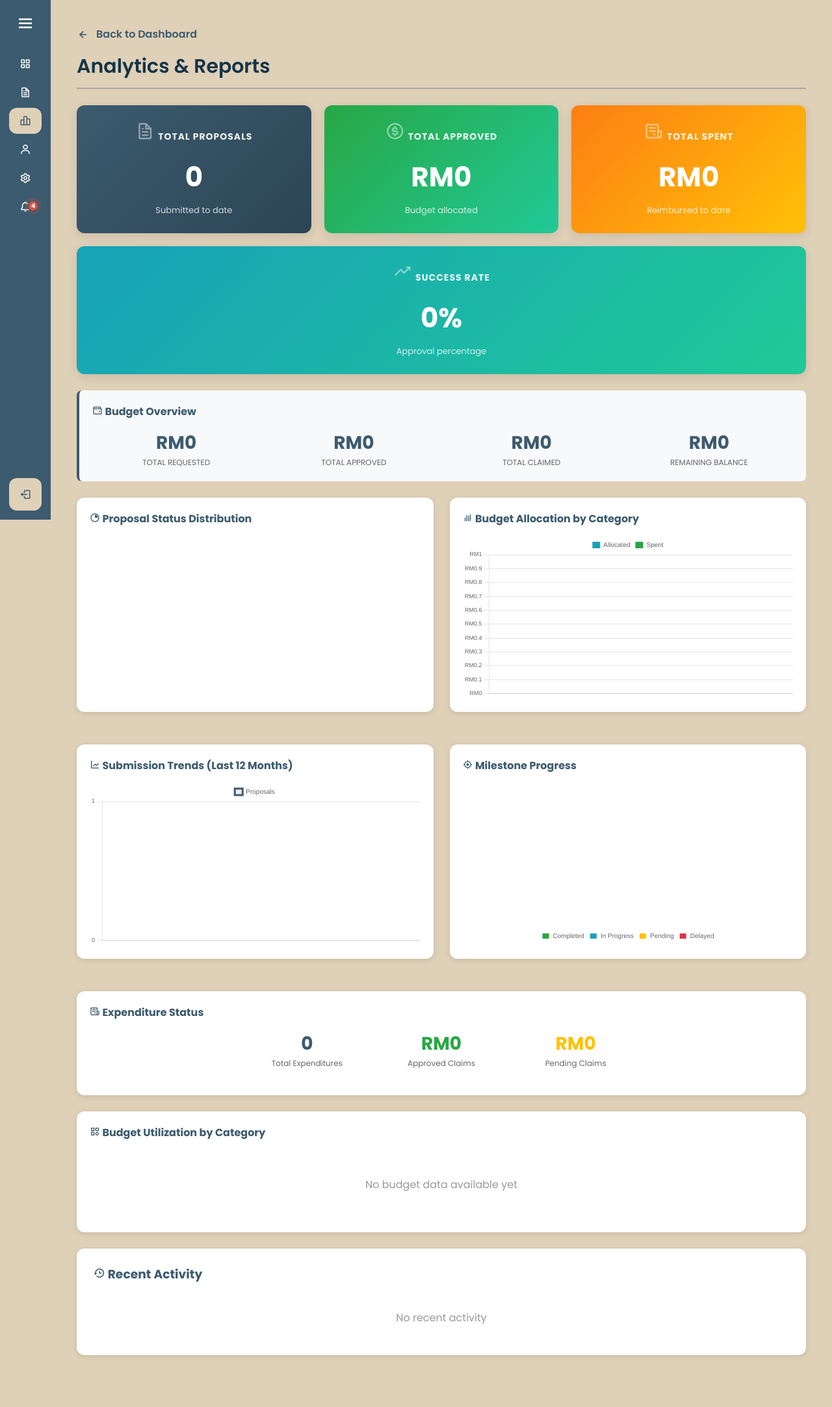
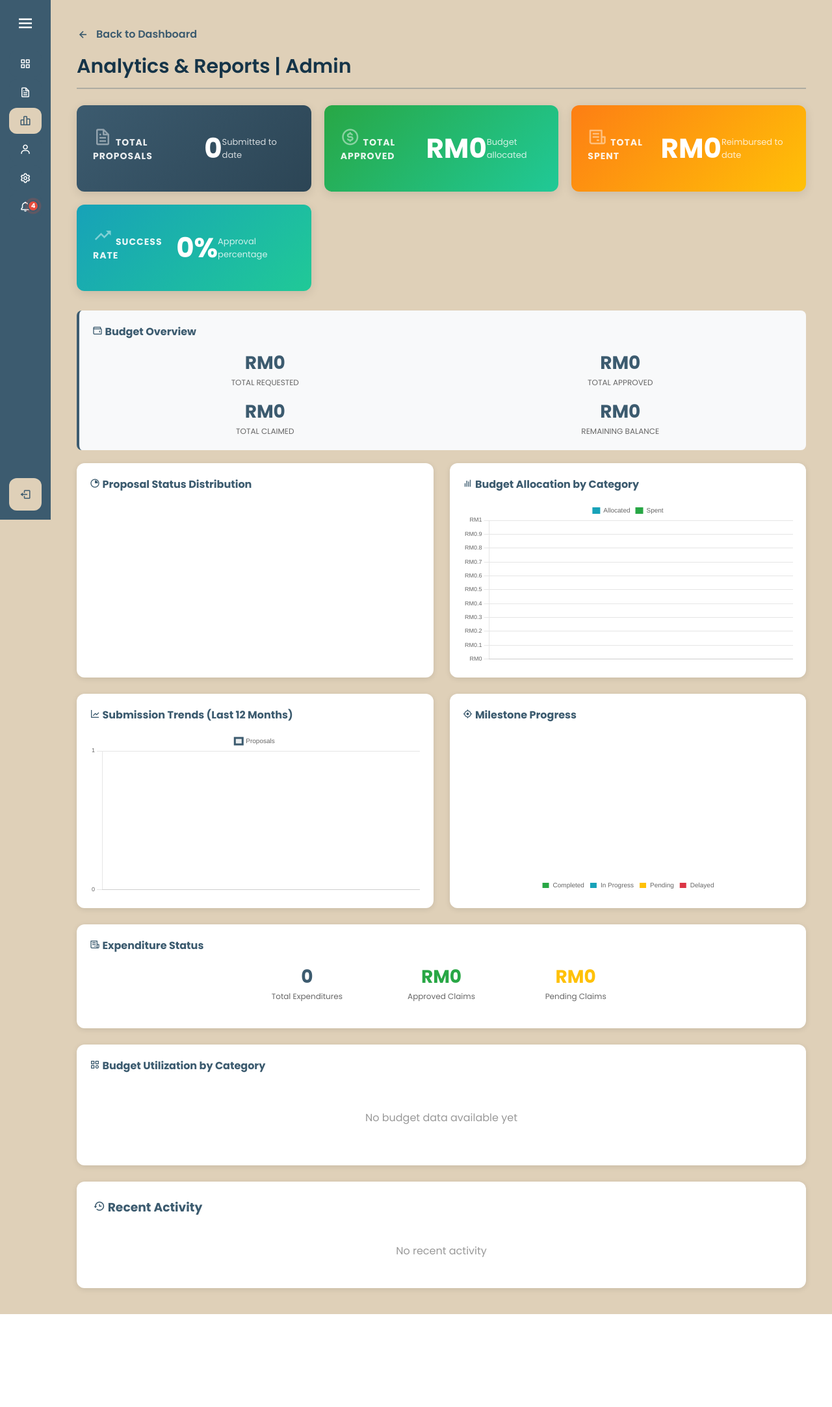
Before and after one commit to chanjyi/RGMS, a PHP site: page /researcher_analytics.php in a window 1280 px wide. Shown: the whole page at 65% size. After the commit the page ends 2023 px from the top, so only its background shows below. Run offline with PHP 8.4, Linux system fonts and the light colour scheme; a user stored in the database is signed in; data comes from the database, SQL or seed files in the repository; data that the repository does not hold is empty; a map, chart or similar area stays blank.

Commit message:
researcher analytics page ui modified

```diff
--- a/researcher_analytics.php
+++ b/researcher_analytics.php
@@ -35,7 +35,7 @@ $stmt->bind_param("s", $email);
 $stmt->execute();
 $stats['budget'] = $stmt->get_result()->fetch_assoc();
 
-// 3. Budget by Category (for approved grants)
+// 3. Budget by Category
 $category_query = "SELECT
     b.category,
     SUM(b.allocated_amount) as allocated,
@@ -114,22 +114,21 @@ $stats['recent_activity'] = [];
 while($row = $result->fetch_assoc()) {
     $stats['recent_activity'][] = $row;
 }
-
 ?>
 <!DOCTYPE html>
 <html lang="en">
 <head>
     <meta charset="UTF-8">
     <title>Research Analytics Dashboard</title>
-    <link rel="stylesheet" href="styling/style.css">
-    <link href="https://unpkg.com/boxicons@2.1.4/css/boxicons.min.css" rel="stylesheet">
+    <link rel="stylesheet" href="styling/style.css"> <link href="https://unpkg.com/boxicons@2.1.4/css/boxicons.min.css" rel="stylesheet">
     <script src="https://cdn.jsdelivr.net/npm/chart.js@4.4.0/dist/chart.umd.min.js"></script>
     <style>
+        /* Restored original layout styling */
         .analytics-grid {
             display: grid;
             grid-template-columns: repeat(auto-fit, minmax(280px, 1fr));
             gap: 20px;
-            margin-bottom: 20px;
+            margin-bottom: 30px;
         }
 
         .stat-card {
@@ -138,41 +137,15 @@ while($row = $result->fetch_assoc()) {
             padding: 25px;
             border-radius: 12px;
             box-shadow: 0 4px 15px rgba(0,0,0,0.1);
-            display: flex;
-            flex-direction: column;
-            justify-content: center;
         }
 
-        .stat-card.green {
-            background: linear-gradient(135deg, #28a745 0%, #20c997 100%);
-        }
+        .stat-card.green { background: linear-gradient(135deg, #28a745 0%, #20c997 100%); }
+        .stat-card.orange { background: linear-gradient(135deg, #fd7e14 0%, #ffc107 100%); }
+        .stat-card.blue { background: linear-gradient(135deg, #17a2b8 0%, #20c997 100%); }
 
-        .stat-card.orange {
-            background: linear-gradient(135deg, #fd7e14 0%, #ffc107 100%);
-        }
-
-        .stat-card.blue {
-            background: linear-gradient(135deg, #17a2b8 0%, #20c997 100%);
-        }
-
-        .stat-card h3 {
-            margin: 0 0 10px 0;
-            font-size: 14px;
-            opacity: 0.9;
-            text-transform: uppercase;
-            letter-spacing: 1px;
-        }
-
-        .stat-value {
-            font-size: 42px;
-            font-weight: bold;
-            margin: 10px 0;
-        }
-
-        .stat-label {
-            font-size: 13px;
-            opacity: 0.8;
-        }
+        .stat-card h3 { margin: 0 0 10px 0; font-size: 14px; opacity: 0.9; text-transform: uppercase; letter-spacing: 1px; }
+        .stat-value { font-size: 42px; font-weight: bold; margin: 10px 0; }
+        .stat-label { font-size: 13px; opacity: 0.8; }
 
         .chart-container {
             background: white;
@@ -184,30 +157,13 @@ while($row = $result->fetch_assoc()) {
             min-height: fit-content;
         }
 
-        .chart-container h3 {
-            margin: 0 0 15px 0;
-            color: #3C5B6F;
-            font-size: 16px;
-        }
-
-        .chart-wrapper {
-            position: relative;
-            height: 250px;
-            width: 100%;
-        }
+        .chart-container h3 { margin: 0 0 15px 0; color: #3C5B6F; font-size: 16px; }
+        .chart-wrapper { position: relative; height: 250px; width: 100%; }
 
         .grid-2 {
             display: grid;
             grid-template-columns: 1fr 1fr;
             gap: 25px;
-            margin-bottom: 25px;
-        }
-
-        .vertical-stack {
-            display: flex;
-            flex-direction: column;
-            gap: 25px;
-            margin-bottom: 25px;
         }
 
         .activity-list {
@@ -215,7 +171,6 @@ while($row = $result->fetch_assoc()) {
             padding: 25px;
             border-radius: 12px;
             box-shadow: 0 2px 8px rgba(0,0,0,0.1);
-            margin-bottom: 40px;
         }
 
         .activity-item {
@@ -227,86 +182,26 @@ while($row = $result->fetch_assoc()) {
         }
 
         .activity-item .type {
-            display: inline-block;
-            padding: 3px 10px;
-            background: #3C5B6F;
-            color: white;
-            border-radius: 12px;
-            font-size: 11px;
-            margin-right: 10px;
+            display: inline-block; padding: 3px 10px; background: #3C5B6F; color: white; border-radius: 12px; font-size: 11px; margin-right: 10px;
         }
 
-        .activity-item .date {
-            color: #999;
-            font-size: 12px;
-            float: right;
+        .activity-item .date { color: #999; font-size: 12px; float: right; }
+
+        .category-bar { background: #e9ecef; height: 30px; border-radius: 15px; margin: 10px 0; overflow: hidden; position: relative; }
+        .category-fill {
+            height: 100%; background: linear-gradient(90deg, #3C5B6F, #20c997); transition: width 0.5s;
+            display: flex; align-items: center; padding: 0 15px; color: white; font-size: 12px; font-weight: bold;
         }
 
-        .category-bar {
-            background: #e9ecef;
-            height: 30px;
-            border-radius: 15px;
-            margin: 10px 0;
-            overflow: hidden;
-            position: relative;
-        }
-
-        .category-fill {
-            height: 100%;
-            background: linear-gradient(90deg, #3C5B6F, #20c997);
-            transition: width 0.5s;
-            display: flex;
-            align-items: center;
-            padding: 0 15px;
-            color: white;
-            font-size: 12px;
-            font-weight: bold;
-        }
-
-        .summary-box {
-            background: #f8f9fa;
-            padding: 20px;
-            border-radius: 8px;
-            border-left: 4px solid #3C5B6F;
-            display: flex;
-            flex-direction: column;
-            justify-content: center;
-        }
-
-        .summary-box h4 {
-            margin: 0 0 15px 0;
-            color: #3C5B6F;
-        }
-
-        .summary-stats {
-            display: grid;
-            grid-template-columns: repeat(4, 1fr); /* changed to 4 columns to fit wide screen better */
-            gap: 15px;
-        }
-
-        .summary-stat {
-            text-align: center;
-        }
-
-        .summary-stat .value {
-            font-size: 28px;
-            font-weight: bold;
-            color: #3C5B6F;
-        }
-
-        .summary-stat .label {
-            font-size: 12px;
-            color: #666;
-            text-transform: uppercase;
-        }
+        .summary-box { background: #f8f9fa; padding: 20px; border-radius: 8px; border-left: 4px solid #3C5B6F; margin-bottom: 20px; }
+        .summary-box h4 { margin: 0 0 15px 0; color: #3C5B6F; }
+        .summary-stats { display: grid; grid-template-columns: repeat(2, 1fr); gap: 15px; }
+        .summary-stat { text-align: center; }
+        .summary-stat .value { font-size: 28px; font-weight: bold; color: #3C5B6F; }
+        .summary-stat .label { font-size: 12px; color: #666; text-transform: uppercase; }
 
         @media (max-width: 768px) {
-            .grid-2 {
-                grid-template-columns: 1fr;
-            }
-            .summary-stats {
-                grid-template-columns: repeat(2, 1fr);
-            }
+            .grid-2 { grid-template-columns: 1fr; }
         }
     </style>
 </head>
@@ -314,14 +209,13 @@ while($row = $result->fetch_assoc()) {
     <?php include 'sidebar.php'; ?>
 
     <section class="home-section">
-
         <a href="researcher_dashboard.php" class="btn-back" style="display: inline-flex; align-items: center; text-decoration: none; color: #3C5B6F; font-weight: 600; margin-bottom: 15px;">
             <i class='bx bx-left-arrow-alt' style="font-size: 20px; margin-right: 5px;"></i>
             Back to Dashboard
         </a>
 
         <div class="welcome-text">
-            Analytics & Reports
+            Analytics & Reports | <?php echo htmlspecialchars($_SESSION['name'] ?? 'Researcher'); ?>
         </div>
         <hr style="border: 1px solid #3C5B6F; opacity: 0.3; margin-bottom: 25px;">
 
@@ -343,24 +237,18 @@ while($row = $result->fetch_assoc()) {
                 <div class="stat-value">RM<?php echo number_format($stats['budget']['total_spent'] ?? 0, 0); ?></div>
                 <div class="stat-label">Reimbursed to date</div>
             </div>
-        </div>
 
-        <div class="vertical-stack">
             <div class="stat-card blue">
                 <h3><i class='bx bx-trending-up'></i> Success Rate</h3>
                 <div class="stat-value">
                     <?php
                     $approved = $stats['status']['APPROVED'] ?? 0;
                     $total = $stats['budget']['total_proposals'] ?? 0;
-
-                    if ($total > 0) {
-                        echo round(($approved / $total) * 100, 1);
-                    } else {
-                        echo 0;
-                    }
+                    echo ($total > 0) ? round(($approved / $total) * 100, 1) : 0;
                     ?>%
                 </div>
                 <div class="stat-label">Approval percentage</div>
+            </div>
         </div>
 
         <div class="summary-box">
@@ -384,7 +272,6 @@ while($row = $result->fetch_assoc()) {
                 </div>
             </div>
         </div>
-        </div>
 
         <div class="grid-2">
             <div class="chart-container">
@@ -393,7 +280,6 @@ while($row = $result->fetch_assoc()) {
                     <canvas id="statusChart"></canvas>
                 </div>
             </div>
-
             <div class="chart-container">
                 <h3><i class='bx bx-bar-chart'></i> Budget Allocation by Category</h3>
                 <div class="chart-wrapper">
@@ -409,7 +295,6 @@ while($row = $result->fetch_assoc()) {
                     <canvas id="trendChart"></canvas>
                 </div>
             </div>
-
             <div class="chart-container">
                 <h3><i class='bx bx-target-lock'></i> Milestone Progress</h3>
                 <div class="chart-wrapper">
@@ -423,21 +308,15 @@ while($row = $result->fetch_assoc()) {
             <div style="max-width: 600px; margin: 0 auto;">
                 <div style="display: grid; grid-template-columns: 1fr 1fr 1fr; gap: 20px; text-align: center; margin-bottom: 20px;">
                     <div>
-                        <div style="font-size: 28px; font-weight: bold; color: #3C5B6F;">
-                            <?php echo $stats['expenditures']['total_expenditures'] ?? 0; ?>
-                        </div>
+                        <div style="font-size: 28px; font-weight: bold; color: #3C5B6F;"><?php echo $stats['expenditures']['total_expenditures'] ?? 0; ?></div>
                         <div style="font-size: 12px; color: #666;">Total Expenditures</div>
                     </div>
                     <div>
-                        <div style="font-size: 28px; font-weight: bold; color: #28a745;">
-                            RM<?php echo number_format($stats['expenditures']['approved_amount'] ?? 0, 0); ?>
-                        </div>
+                        <div style="font-size: 28px; font-weight: bold; color: #28a745;">RM<?php echo number_format($stats['expenditures']['approved_amount'] ?? 0, 0); ?></div>
                         <div style="font-size: 12px; color: #666;">Approved Claims</div>
                     </div>
                     <div>
-                        <div style="font-size: 28px; font-weight: bold; color: #ffc107;">
-                            RM<?php echo number_format($stats['expenditures']['pending_amount'] ?? 0, 0); ?>
-                        </div>
+                        <div style="font-size: 28px; font-weight: bold; color: #ffc107;">RM<?php echo number_format($stats['expenditures']['pending_amount'] ?? 0, 0); ?></div>
                         <div style="font-size: 12px; color: #666;">Pending Claims</div>
                     </div>
                 </div>
@@ -452,7 +331,7 @@ while($row = $result->fetch_assoc()) {
                 ?>
                     <div style="margin-bottom: 20px;">
                         <div style="display: flex; justify-content: space-between; margin-bottom: 5px;">
-                            <strong><?php echo $cat['category']; ?></strong>
+                            <strong><?php echo htmlspecialchars($cat['category']); ?></strong>
                             <span style="color: #666;">RM<?php echo number_format($cat['spent'], 2); ?> / RM<?php echo number_format($cat['allocated'], 2); ?></span>
                         </div>
                         <div class="category-bar">
@@ -490,16 +369,10 @@ while($row = $result->fetch_assoc()) {
     <script>
     window.addEventListener('load', function() {
         const colors = {
-            primary: '#3C5B6F',
-            success: '#28a745',
-            warning: '#ffc107',
-            danger: '#dc3545',
-            info: '#17a2b8',
-            secondary: '#6c757d',
-            dark: '#2c4555'
+            primary: '#3C5B6F', success: '#28a745', warning: '#ffc107',
+            danger: '#dc3545', info: '#17a2b8', secondary: '#6c757d', dark: '#2c4555'
         };
 
-        // Status Chart
         const statusEl = document.getElementById('statusChart');
         if (statusEl) {
             new Chart(statusEl, {
@@ -509,24 +382,13 @@ while($row = $result->fetch_assoc()) {
                     datasets: [{
                         data: <?php echo json_encode(array_values($stats['status'])); ?>,
                         backgroundColor: [colors.success, colors.info, colors.warning, colors.danger, colors.primary, colors.secondary, colors.dark],
-                        borderWidth: 2,
-                        borderColor: '#fff'
+                        borderWidth: 2, borderColor: '#fff'
                     }]
                 },
-                options: {
-                    responsive: true,
-                    maintainAspectRatio: false,
-                    plugins: {
-                        legend: {
-                            position: 'right',
-                            labels: { padding: 8, font: { size: 10 }, boxWidth: 12 }
-                        }
-                    }
-                }
+                options: { responsive: true, maintainAspectRatio: false, plugins: { legend: { position: 'right', labels: { padding: 8, font: { size: 10 }, boxWidth: 12 } } } }
             });
         }
 
-        // Category Chart
         const categoryEl = document.getElementById('categoryChart');
         if (categoryEl) {
             new Chart(categoryEl, {
@@ -539,23 +401,16 @@ while($row = $result->fetch_assoc()) {
                     ]
                 },
                 options: {
-                    responsive: true,
-                    maintainAspectRatio: false,
+                    responsive: true, maintainAspectRatio: false,
                     scales: {
-                        y: {
-                            beginAtZero: true,
-                            ticks: { callback: function(val) { return 'RM' + val; }, font: { size: 9 } }
-                        },
+                        y: { beginAtZero: true, ticks: { callback: function(val) { return 'RM' + val; }, font: { size: 9 } } },
                         x: { ticks: { font: { size: 9 } } }
                     },
-                    plugins: {
-                        legend: { position: 'top', labels: { boxWidth: 12, padding: 8, font: { size: 10 } } }
-                    }
+                    plugins: { legend: { position: 'top', labels: { boxWidth: 12, padding: 8, font: { size: 10 } } } }
                 }
             });
         }
 
-        // Trend Chart
         const trendEl = document.getElementById('trendChart');
         if (trendEl) {
             new Chart(trendEl, {
@@ -565,25 +420,17 @@ while($row = $result->fetch_assoc()) {
                     datasets: [{
                         label: 'Proposals',
                         data: <?php echo json_encode(array_map('intval', array_column($stats['trends'], 'submissions'))); ?>,
-                        borderColor: colors.primary,
-                        backgroundColor: 'rgba(60, 91, 111, 0.1)',
-                        tension: 0.4,
-                        fill: true
+                        borderColor: colors.primary, backgroundColor: 'rgba(60, 91, 111, 0.1)', tension: 0.4, fill: true
                     }]
                 },
                 options: {
-                    responsive: true,
-                    maintainAspectRatio: false,
-                    scales: {
-                        y: { beginAtZero: true, ticks: { stepSize: 1, font: { size: 9 } } },
-                        x: { ticks: { font: { size: 9 } } }
-                    },
+                    responsive: true, maintainAspectRatio: false,
+                    scales: { y: { beginAtZero: true, ticks: { stepSize: 1, font: { size: 9 } } }, x: { ticks: { font: { size: 9 } } } },
                     plugins: { legend: { position: 'top', labels: { boxWidth: 12, padding: 8, font: { size: 10 } } } }
                 }
             });
         }
 
-        // Milestone Chart
         const milestoneEl = document.getElementById('milestoneChart');
         if (milestoneEl) {
             new Chart(milestoneEl, {
@@ -598,15 +445,10 @@ while($row = $result->fetch_assoc()) {
                             <?php echo intval($stats['milestones']['delayed'] ?? 0); ?>
                         ],
                         backgroundColor: [colors.success, colors.info, colors.warning, colors.danger],
-                        borderWidth: 2,
-                        borderColor: '#fff'
+                        borderWidth: 2, borderColor: '#fff'
                     }]
                 },
-                options: {
-                    responsive: true,
-                    maintainAspectRatio: false,
-                    plugins: { legend: { position: 'bottom', labels: { padding: 8, font: { size: 10 }, boxWidth: 12 } } }
-                }
+                options: { responsive: true, maintainAspectRatio: false, plugins: { legend: { position: 'bottom', labels: { padding: 8, font: { size: 10 }, boxWidth: 12 } } } }
             });
         }
     });
```
Lines whose indentation alone changed are shown as unchanged.
